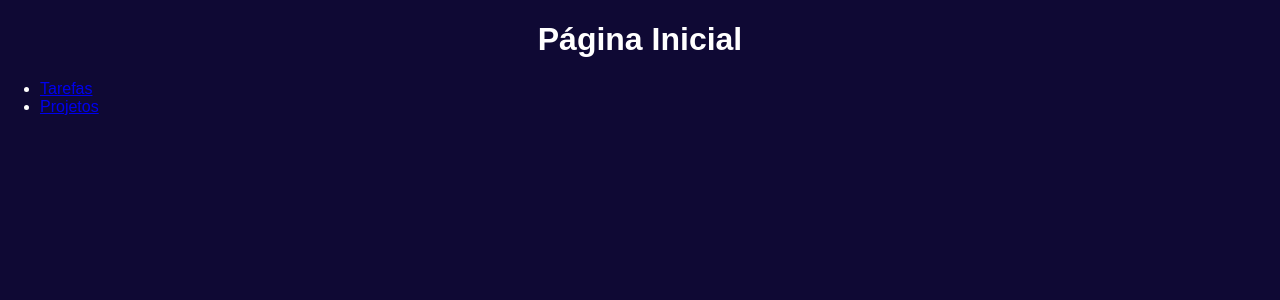
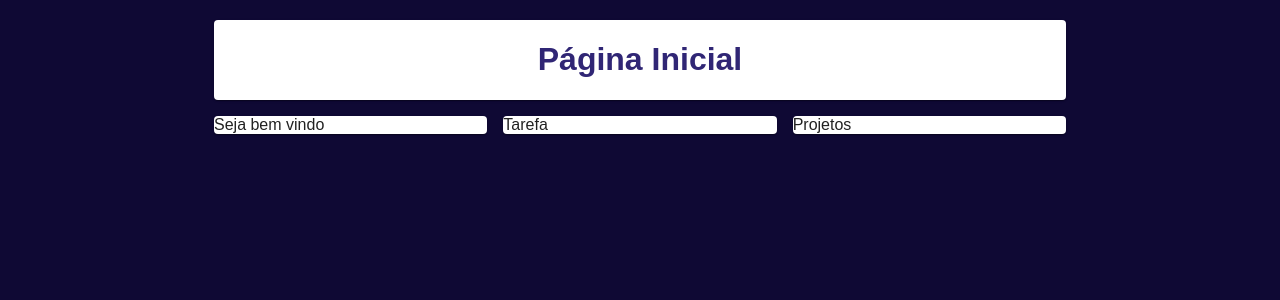
Before and after one commit to andersonstudioa/sesc-react-app, a React (Vite) app: page / in a window 1280 px wide. Shown: the top 300 px of the page. Built offline with nearby package versions, Linux system fonts and the light colour scheme.

Commit message:
Início página Home com material

```diff
--- a/package.json
+++ b/package.json
@@ -10,6 +10,8 @@
     "preview": "vite preview"
   },
   "dependencies": {
+    "@emotion/react": "^11.11.1",
+    "@emotion/styled": "^11.11.0",
     "@mui/material": "^5.14.15",
     "@mui/styled-engine-sc": "^6.0.0-alpha.3",
     "localforage": "^1.10.0",
--- a/src/pages/home/index.jsx
+++ b/src/pages/home/index.jsx
@@ -1,12 +1,54 @@
+import { Card, Container, Grid } from "@mui/material";
+
 function HomePage() {
   return (
-    <div>
-      <h1 style={{color: 'white'}}>Página Inicial</h1>
-      <ul>
-        <li><a href="/tasks">Tarefas</a></li>
-        <li><a href="/projects">Projetos</a></li>
-      </ul>
-    </div>
+    <Container
+      maxWidth="md"
+      sx={{
+        marginY: '20px'
+      }}
+    >
+      <Grid
+        container
+        direction="row"
+        justifyContent="center"
+        alignItems="flex-start"
+        spacing={2}
+      >
+        <Grid
+          item
+          lg={12}
+        >
+          <Card>
+            <h1>Página Inicial</h1>
+          </Card>
+        </Grid>
+        <Grid
+          item
+          lg={4}
+        >
+          <Card>
+            Seja bem vindo
+          </Card>
+        </Grid>
+        <Grid
+          item
+          lg={4}
+        >
+          <Card>
+            Tarefa
+          </Card>
+        </Grid>
+        <Grid
+          item
+          lg={4}
+        >
+          <Card>
+            Projetos
+          </Card>
+        </Grid>
+      </Grid>
+    </Container>
   )
 }
 
```
Also changed, not shown: 1 other file (tests, documents, lock files or other folders).
